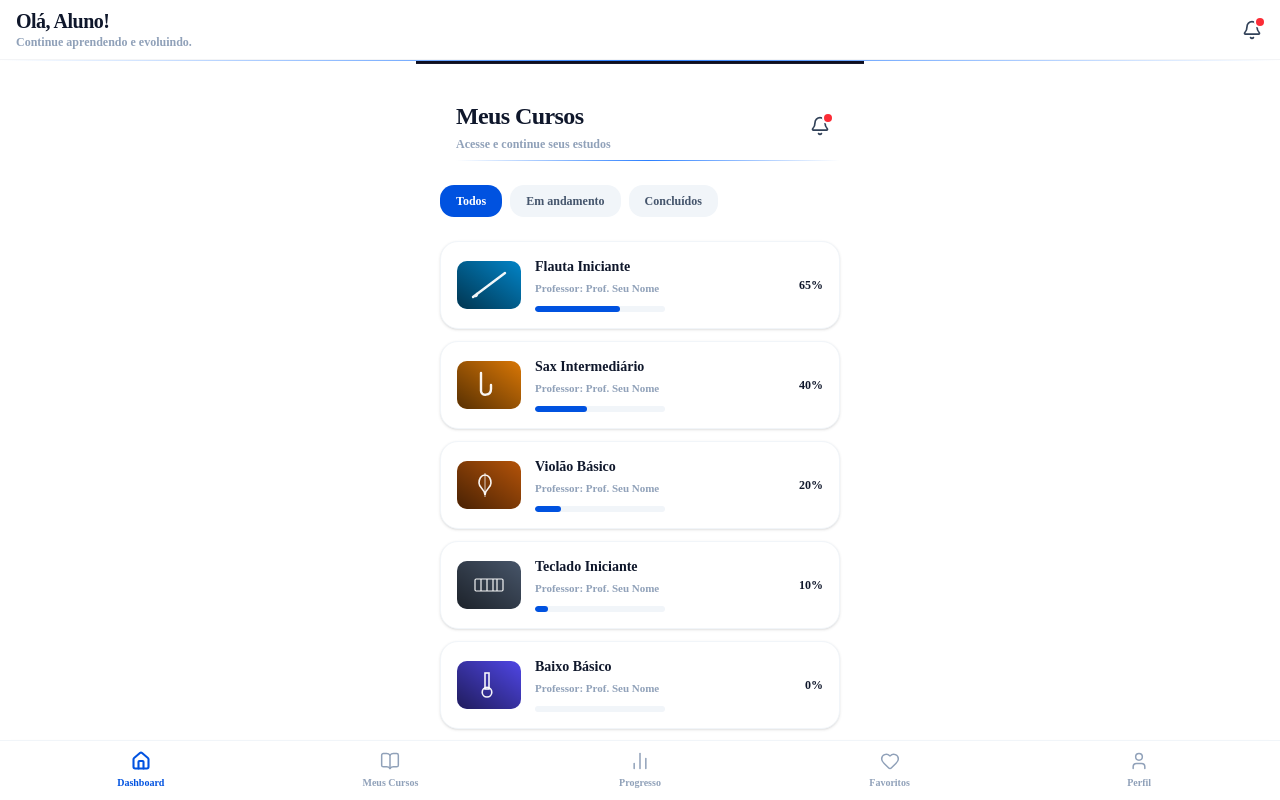
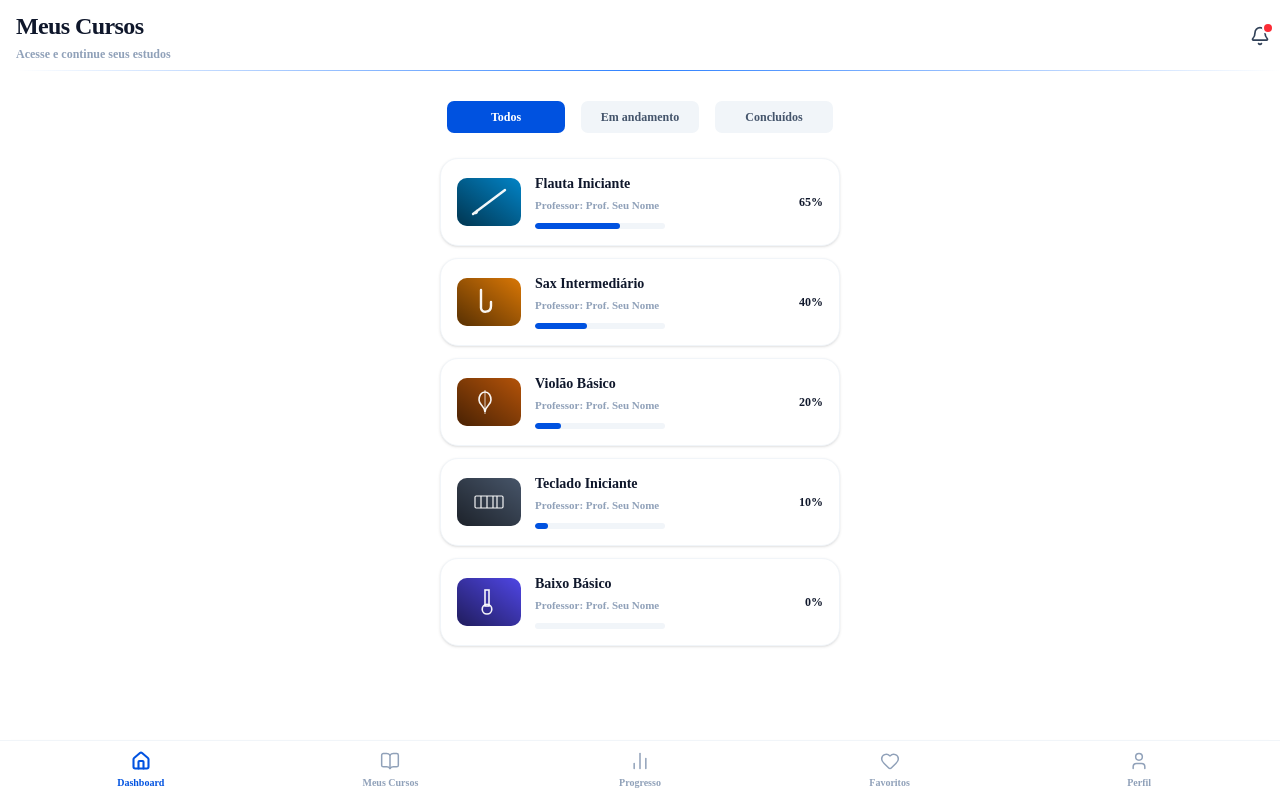
Before and after one commit to dev-brunosantos/MB-Site-Front, a Next.js app: page /aluno/meus-cursos in a window 1280 px wide. Built offline with nearby package versions, Linux system fonts and the light colour scheme.

Commit message:
Melhorando a tela com o uso do componente de filtragem de status dos cursos

```diff
--- a/src/app/aluno/meus-cursos/page.tsx
+++ b/src/app/aluno/meus-cursos/page.tsx
@@ -7,6 +7,7 @@ import { CardResumoConst } from "@/src/utils/CardResumoConst";
 import { useState } from "react";
 import { listaCursos } from "@/src/utils/ListaCursoConst";
 import { TituloInfor } from "@/src/components/TituloInfor";
+import { BtnFiltroComponent } from "./BtnFiltroComponent";
 
 const CapaCursoSvg = ({ instrumento }: { instrumento: string }) => {
     const cores: Record<string, string> = {
@@ -75,47 +76,34 @@ export default function MeusCursos() {
     return (
         <div className="w-full min-h-screen bg-white text-slate-100 font-sans selection:bg-blue-600 overflow-x-hidden">
 
-            <MenuAluno />
+            <div className="w-full h-15 flex items-center justify-between fixed top-0 left-0 z-50 bg-white">
+                <TituloInfor
+                    titulo="Meus Cursos"
+                    subTitulo="Acesse e continue seus estudos"
+                />
+            </div>
 
-            <main className="w-full max-w-md mx-auto pt-20 pb-16 px-6 relative z-10 flex flex-col gap-16">
+            <main className="w-full max-w-md mx-auto pt-25 pb-16 px-6 relative z-10 flex flex-col gap-16">
 
                 <div className="flex flex-col gap-6 animate-in fade-in duration-200">
 
-                    {/* Cabeçalho */}
-                    <TituloInfor
-                        titulo="Meus Cursos"
-                        subTitulo="Acesse e continue seus estudos"
-                    />
-
                     {/* Filtros por Categoria/Status (Conforme o mockup 6) */}
-                    <div className="flex gap-2">
-                        <button
-                            onClick={() => setFiltroCurso("todos")}
-                            className={`px-4 py-2 rounded-xl text-xs font-bold transition-all ${filtroCurso === "todos"
-                                ? "bg-[#0052e0] text-white"
-                                : "bg-slate-100 text-slate-600 hover:bg-slate-200"
-                                }`}
-                        >
-                            Todos
-                        </button>
-                        <button
-                            onClick={() => setFiltroCurso("andamento")}
-                            className={`px-4 py-2 rounded-xl text-xs font-bold transition-all ${filtroCurso === "andamento"
-                                ? "bg-[#0052e0] text-white"
-                                : "bg-slate-100 text-slate-600 hover:bg-slate-200"
-                                }`}
-                        >
-                            Em andamento
-                        </button>
-                        <button
-                            onClick={() => setFiltroCurso("concluidos")}
-                            className={`px-4 py-2 rounded-xl text-xs font-bold transition-all ${filtroCurso === "concluidos"
-                                ? "bg-[#0052e0] text-white"
-                                : "bg-slate-100 text-slate-600 hover:bg-slate-200"
-                                }`}
-                        >
-                            Concluídos
-                        </button>
+                    <div className="w-full flex items-center relative justify-evenly gap-2 ">
+                        <BtnFiltroComponent
+                            filtro={filtroCurso}
+                            setFiltroCurso={() => setFiltroCurso("todos")}
+                            titulo="Todos"
+                        />
+                        <BtnFiltroComponent
+                            filtro="andamento"
+                            setFiltroCurso={() => setFiltroCurso("andamento")}
+                            titulo="Em andamento"
+                        />
+                        <BtnFiltroComponent
+                            filtro="concluidos"
+                            setFiltroCurso={() => setFiltroCurso("concluidos")}
+                            titulo="Concluídos"
+                        />
                     </div>
 
                     {/* Listagem Geral dos Cursos Filtrados */}
@@ -127,7 +115,7 @@ export default function MeusCursos() {
                                     onClick={() => abrirCurso(curso.id)}
                                     className="flex items-center justify-between p-4 bg-white border border-slate-100 rounded-2xl shadow-sm hover:border-slate-200 transition-all cursor-pointer active:scale-[0.99]"
                                 >
-                                    <div className="flex items-center gap-3.5 flex-grow">
+                                    <div className="flex items-center gap-3.5 grow">
                                         <CapaCursoSvg instrumento={curso.imagemId} />
 
                                         <div className="flex flex-col gap-1 flex-grow pr-4">
@@ -160,11 +148,8 @@ export default function MeusCursos() {
                             </div>
                         )}
                     </div>
-
                 </div>
-
             </main >
-
         </div >
     )
 }
```
